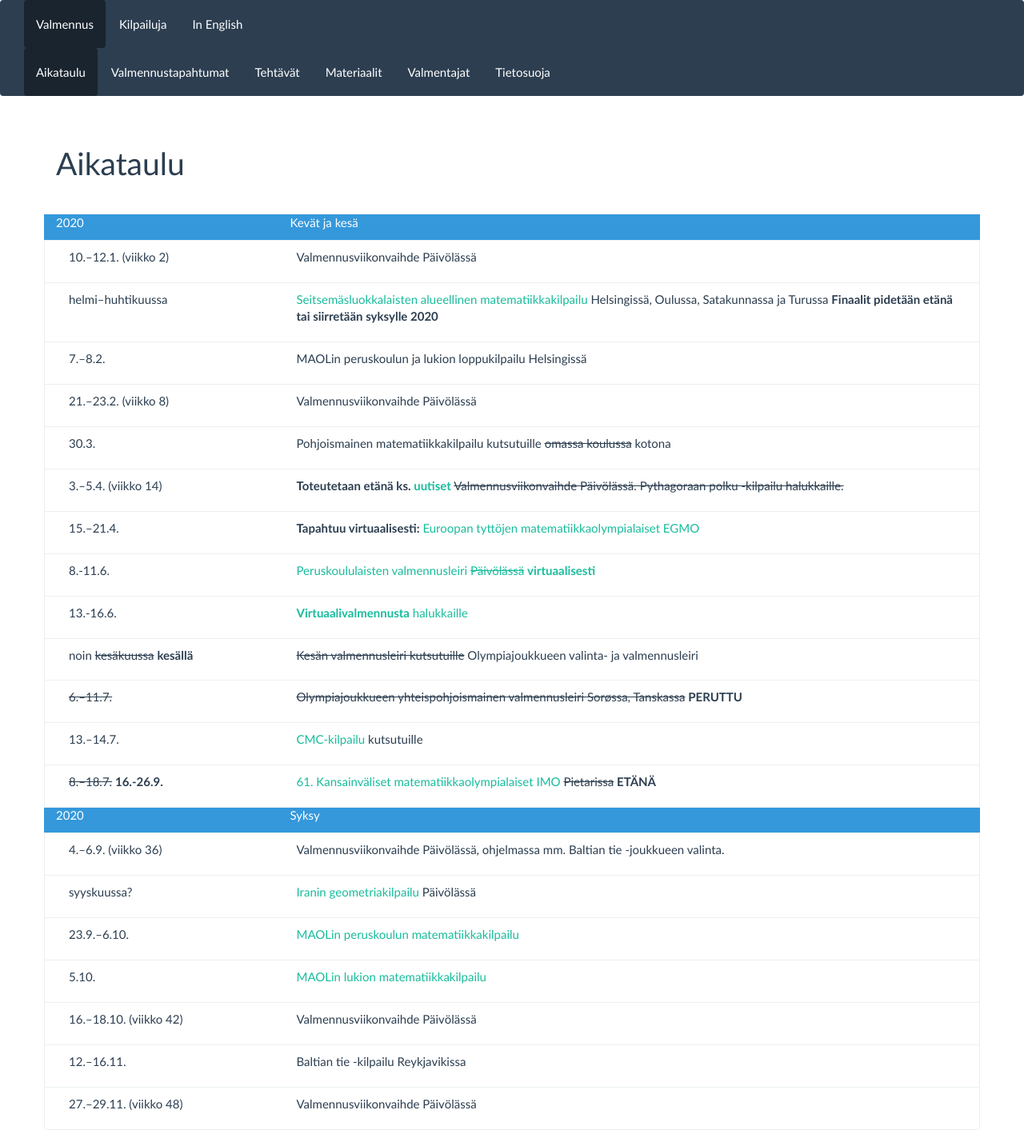
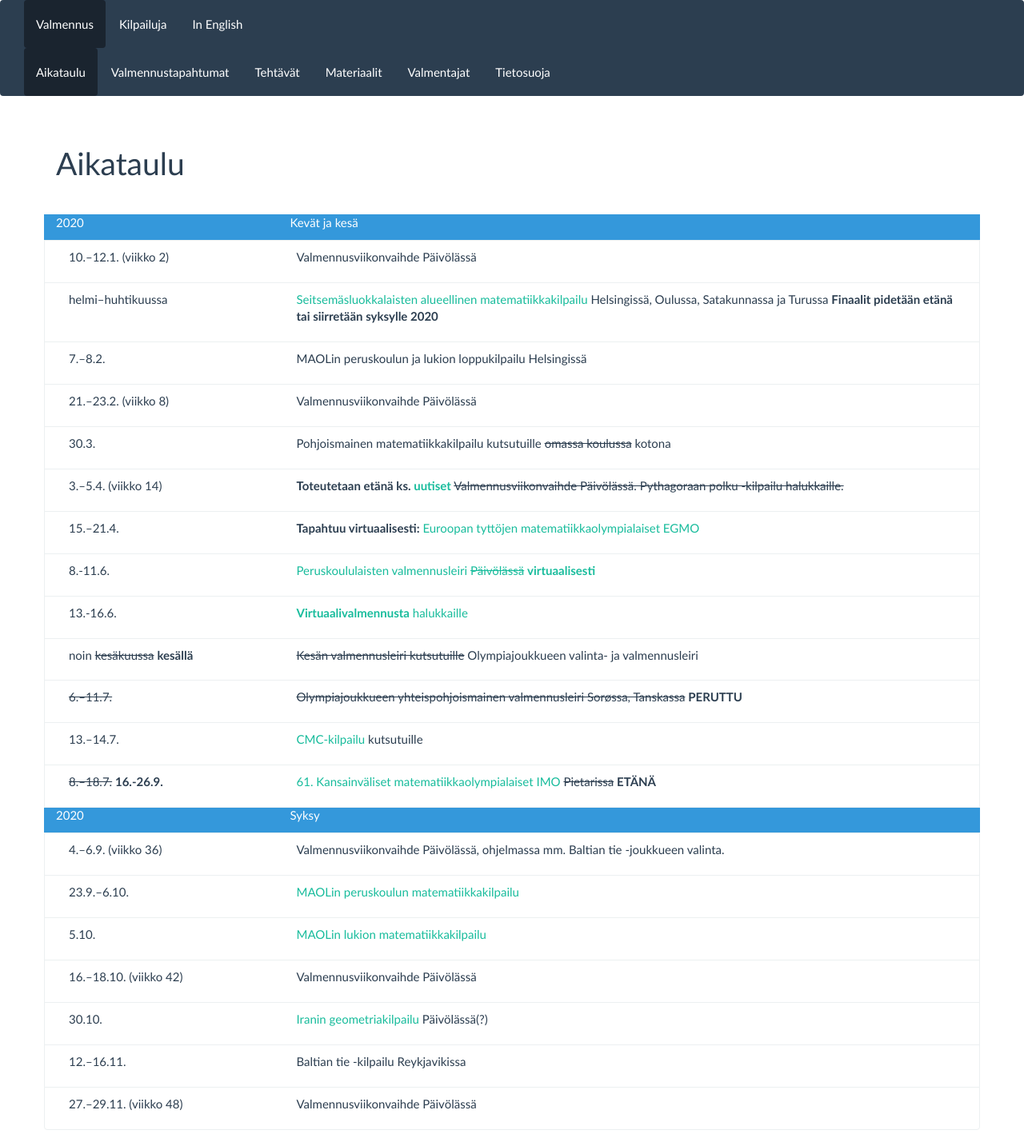
Before and after one commit to matematiikkakilpailut/matematiikkakilpailut.github.io, a Jekyll site: the page built from aikataulu/index.md, in a window 1280 px wide. Shown: the whole page at 80% size. Built offline with Jekyll 4.4.1, drawn with Linux system fonts in a browser that asks for light colours.

Commit message:
Added the date of IGO 2020.

```diff
--- a/aikataulu/index.md
+++ b/aikataulu/index.md
@@ -38,14 +38,14 @@ aikataulu:
     otsikko: true
   - pvm: "4.&ndash;6.9. (viikko 36)"
     tapahtuma: "Valmennus&shy;viikonvaihde Päivölässä, ohjelmassa mm. Baltian tie -joukkueen valinta."
-  - pvm: "syyskuussa?"
-    tapahtuma: "[Iranin geometria&shy;kilpailu](https://igo-official.ir/) Päivölässä"
   - pvm: "23.9.&ndash;6.10."
     tapahtuma: "[MAOLin peruskoulun matematiikka&shy;kilpailu](https://maol.fi/neljan-tieteen-kisat/)"
   - pvm: "5.10."
     tapahtuma: "[MAOLin lukion matematiikka&shy;kilpailu](https://maol.fi/neljan-tieteen-kisat/)"
   - pvm: "16.&ndash;18.10. (viikko 42)"
     tapahtuma: "Valmennus&shy;viikonvaihde Päivölässä"
+  - pvm: "30.10."
+    tapahtuma: "[Iranin geometria&shy;kilpailu](https://igo-official.ir/) Päivölässä(?)"
   - pvm: "12.&ndash;16.11."
     tapahtuma: "Baltian tie -kilpailu Reykjavikissa"
   - pvm: "27.&ndash;29.11. (viikko 48)"
```
